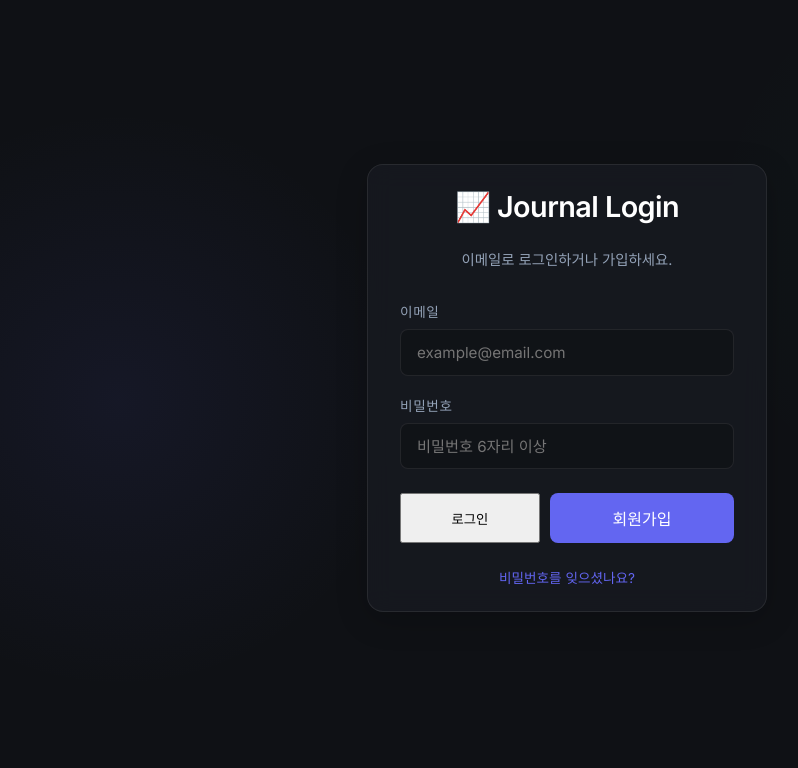
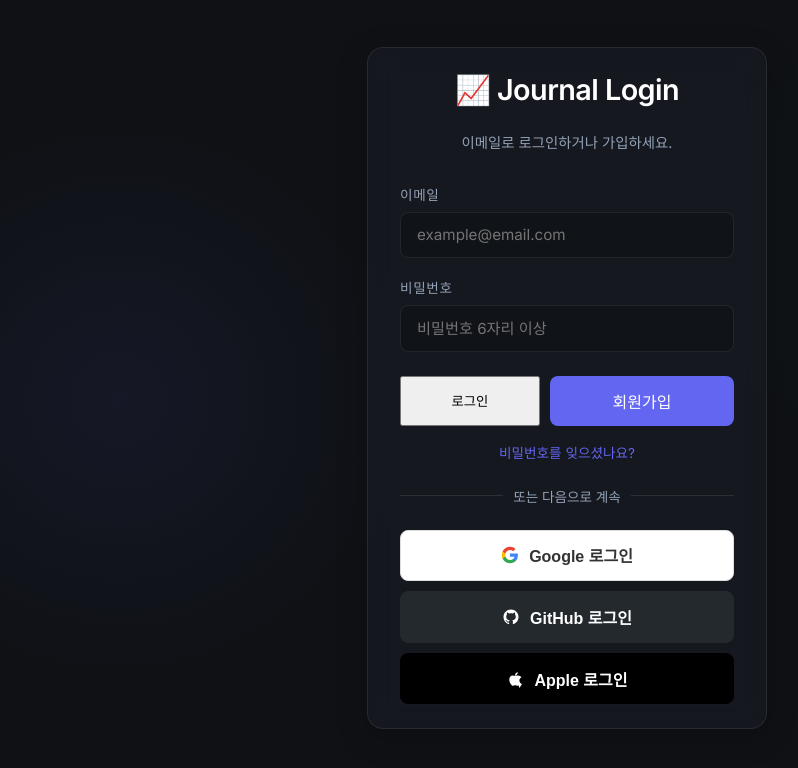
Before and after one commit to dokutaku/stock-trading-journal, a plain HTML site: page index.html in a window 1280 px wide. Shown: the whole page, without its empty margins (73-871 px from the left). Drawn offline with nearby package versions, Linux system fonts and the light colour scheme.

Commit message:
Add Social Login Buttons (Google, GitHub, Apple) and OAuth logic

```diff
--- a/index.html
+++ b/index.html
@@ -358,10 +358,31 @@
           <button type="button" class="btn" id="signupBtn" onclick="handleSignUp()" style="flex: 1;">회원가입</button>
         </div>
       </form>
-      <div style="margin-top: 1.5rem;">
+      <div style="margin-top: 1rem;">
         <a href="javascript:void(0)" onclick="handlePasswordReset()" style="color: var(--accent-color); text-decoration: none; font-size: 0.85rem;">비밀번호를 잊으셨나요?</a>
       </div>
       <p id="authMessage" style="color: var(--danger-color); font-size: 0.85rem; margin-top: 1rem; display: none;"></p>
+
+      <div style="margin: 1.5rem 0; display: flex; align-items: center; color: var(--text-secondary); font-size: 0.85rem;">
+        <div style="flex: 1; height: 1px; background: rgba(255,255,255,0.1);"></div>
+        <span style="padding: 0 10px;">또는 다음으로 계속</span>
+        <div style="flex: 1; height: 1px; background: rgba(255,255,255,0.1);"></div>
+      </div>
+
+      <div style="display: flex; flex-direction: column; gap: 10px;">
+        <button type="button" class="btn" onclick="signInWithOAuth('google')" style="background: white; color: #333; border: 1px solid #ddd; display: flex; align-items: center; justify-content: center; gap: 10px; font-weight: 600;">
+          <svg width="18" height="18" viewBox="0 0 24 24"><path fill="#4285F4" d="M22.56 12.25c0-.78-.07-1.53-.2-2.25H12v4.26h5.92c-.26 1.37-1.04 2.53-2.21 3.31v2.77h3.57c2.08-1.92 3.28-4.74 3.28-8.09z"/><path fill="#34A853" d="M12 23c2.97 0 5.46-.98 7.28-2.66l-3.57-2.77c-.98.66-2.23 1.06-3.71 1.06-2.86 0-5.29-1.93-6.16-4.53H2.18v2.84C3.99 20.53 7.7 23 12 23z"/><path fill="#FBBC05" d="M5.84 14.09c-.22-.66-.35-1.36-.35-2.09s.13-1.43.35-2.09V7.07H2.18C1.43 8.55 1 10.22 1 12s.43 3.45 1.18 4.93l2.85-2.22.81-.62z"/><path fill="#EA4335" d="M12 5.38c1.62 0 3.06.56 4.21 1.64l3.15-3.15C17.45 2.09 14.97 1 12 1 7.7 1 3.99 3.47 2.18 7.07l3.66 2.84c.87-2.6 3.3-4.53 6.16-4.53z"/></svg>
+          Google 로그인
+        </button>
+        <button type="button" class="btn" onclick="signInWithOAuth('github')" style="background: #24292e; color: #fff; border: 1px solid #24292e; display: flex; align-items: center; justify-content: center; gap: 10px; font-weight: 600;">
+          <svg width="18" height="18" viewBox="0 0 24 24" fill="white"><path fill-rule="evenodd" clip-rule="evenodd" d="M12 2C6.477 2 2 6.477 2 12c0 4.42 2.865 8.166 6.839 9.489.5.092.682-.217.682-.482 0-.237-.008-.866-.013-1.7-2.782.604-3.369-1.34-3.369-1.34-.454-1.156-1.11-1.464-1.11-1.464-.908-.62.069-.608.069-.608 1.003.07 1.531 1.03 1.531 1.03.892 1.529 2.341 1.087 2.91.831.092-.646.35-1.086.636-1.336-2.22-.253-4.555-1.11-4.555-4.943 0-1.091.39-1.984 1.029-2.683-.103-.253-.446-1.27.098-2.647 0 0 .84-.269 2.75 1.025A9.578 9.578 0 0112 6.836c.85.004 1.705.114 2.504.336 1.909-1.294 2.747-1.025 2.747-1.025.546 1.377.203 2.394.1 2.647.64.699 1.028 1.592 1.028 2.683 0 3.842-2.339 4.687-4.566 4.935.359.309.678.919.678 1.852 0 1.336-.012 2.415-.012 2.743 0 .267.18.578.688.48C19.138 20.161 22 16.418 22 12c0-5.523-4.477-10-10-10z"/></svg>
+          GitHub 로그인
+        </button>
+        <button type="button" class="btn" onclick="signInWithOAuth('apple')" style="background: #000; color: #fff; border: 1px solid #000; display: flex; align-items: center; justify-content: center; gap: 10px; font-weight: 600;">
+          <svg width="18" height="18" viewBox="0 0 24 24" fill="white"><path d="M17.05 20.28c-.98.95-2.05.8-3.08.35-1.09-.46-2.09-.48-3.24 0-1.44.62-2.2.44-3.06-.35C2.79 15.25 3.51 7.59 9.05 7.31c1.35.05 2.26.45 3.09.45.71 0 2-.59 3.53-.59 2.5.09 4.06 1.15 5.03 2.57-4.19 2.22-3.46 7.64.62 9.08-.85 2-2.12 3.66-3.8 5.11M12.03 7.25c-.15-2.23 1.66-4.07 3.74-4.25.29 2.58-2.34 4.5-3.74 4.25z"/></svg>
+          Apple 로그인
+        </button>
+      </div>
     </div>
   </div>
 
@@ -1204,6 +1225,20 @@
         msg.style.display = 'block';
       } else {
         msg.style.display = 'none';
+      }
+    }
+
+    async function signInWithOAuth(provider) {
+      const msg = document.getElementById('authMessage');
+      const { data, error } = await supabaseClient.auth.signInWithOAuth({
+        provider: provider,
+        options: {
+          redirectTo: window.location.href
+        }
+      });
+      if (error) {
+        msg.innerText = provider + " 로그인 준비 실패: " + error.message;
+        msg.style.display = 'block';
       }
     }
 
```
